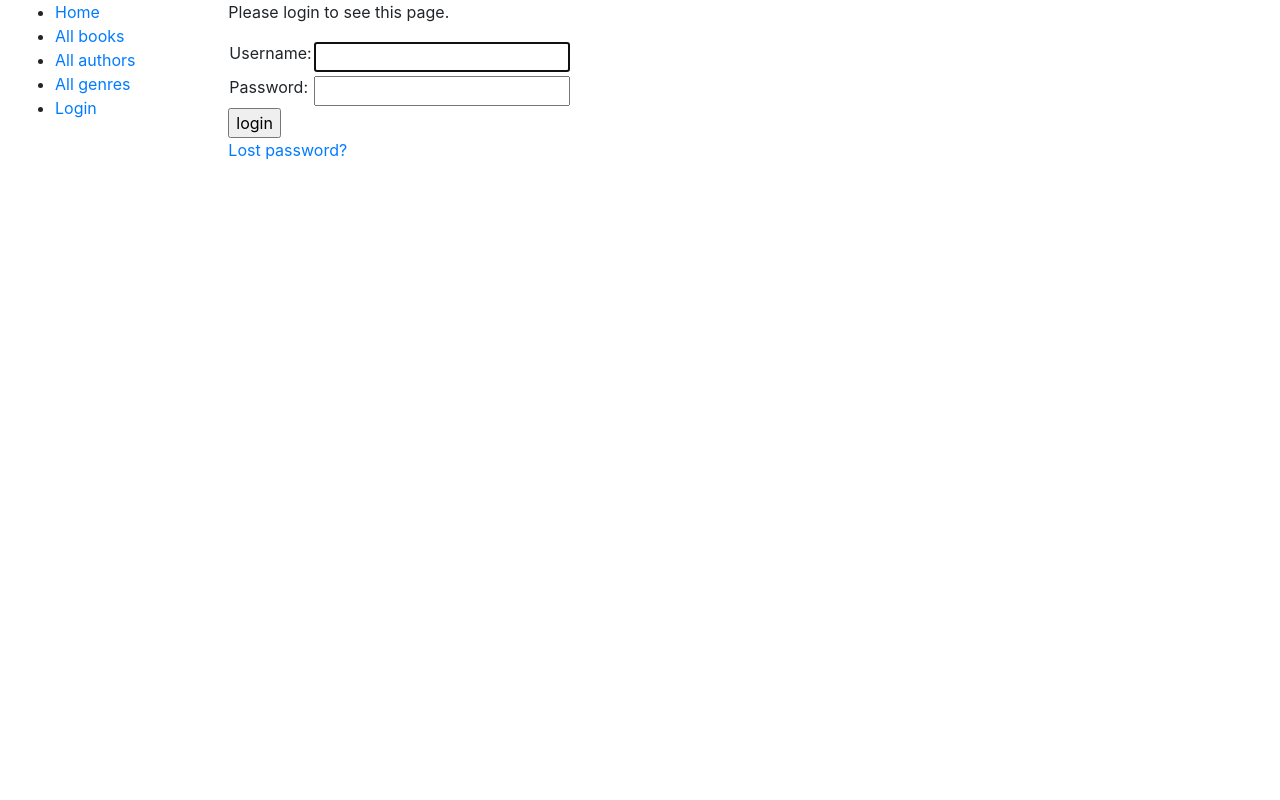
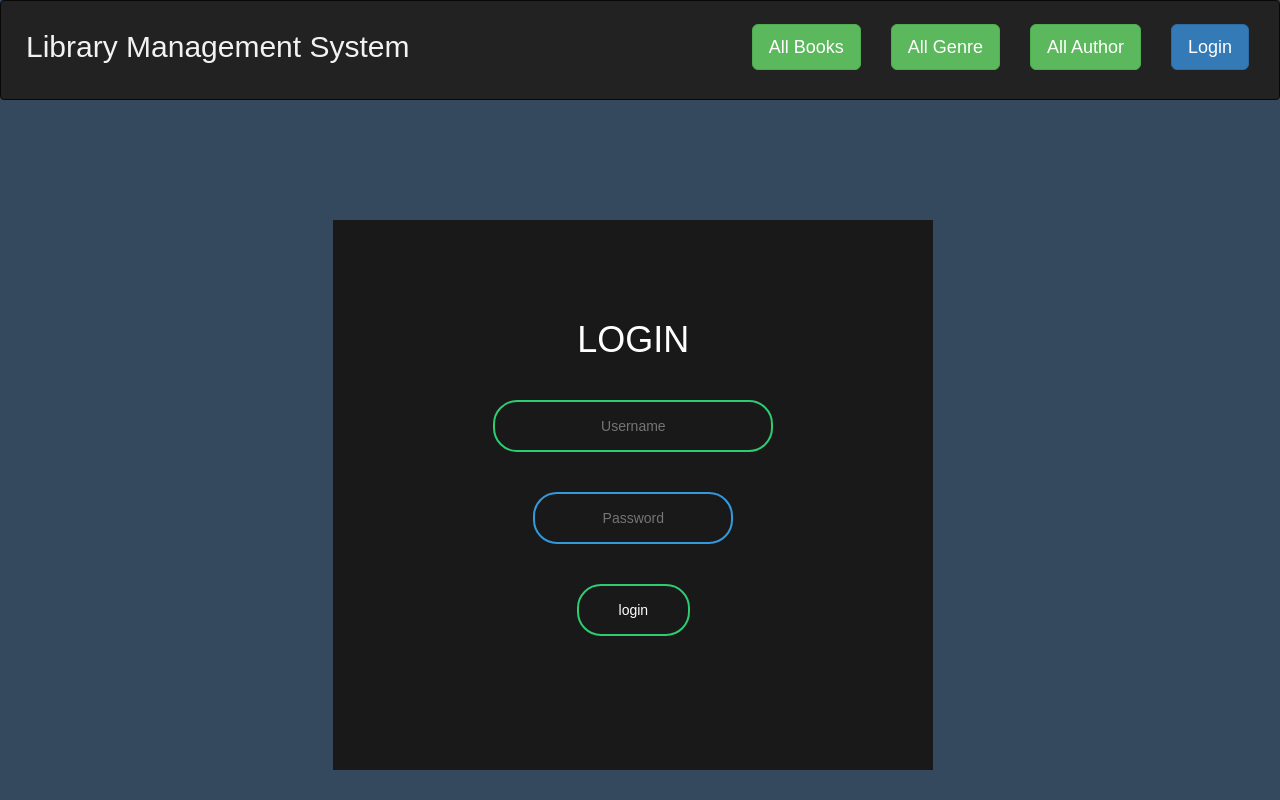
Before and after one commit to akashagg30/library-management-system, a Django app: page /accounts/login/?next=/catalog/mybooks/ in a window 1280 px wide. Run offline with Django 3.2, Linux system fonts and the light colour scheme; some libraries are stand-ins or nearby versions.

Commit message:
added login page and nav bar

```diff
--- a/catalog/models.py
+++ b/catalog/models.py
@@ -4,11 +4,14 @@ import uuid # Required for unique book instances
 from django.contrib.auth.models import User
 from datetime import date
 
+def user_avatar_path(instance, filename):
+    return 'user_{0}/avatar/{1}'.format(instance.id, filename)
 
 # Create your models here.
 class Student(models.Model):
     user = models.OneToOneField(User, on_delete=models.CASCADE)
     roll_no=models.IntegerField()
+    avatar = models.ImageField(upload_to=user_avatar_path)
 
 
 
--- /dev/null
+++ b/catalog/static/css/style-login.css
@@ -0,0 +1,89 @@
+body
+{
+	margin:0;
+	padding:0;
+	font-family: sans-serif;
+    background: #34495e;
+
+}
+.box{
+	margin:100px ;
+	width: 600px;
+	height:550px;
+	padding: 80px;
+	position: absolute;
+	top: 50%;
+	left:50%;
+	transform: translate( -50%,0%);
+	background: #191919;
+	text-align: center;
+}
+.box h1{
+	color: white;
+	text-transform: uppercase;
+	font-weight: 500;
+}
+.box input[type="text"],.box input[type="password"]{
+	border:0;
+	background: none;
+	display: block;
+	margin: 40px auto;
+	text-align: center;
+	border: 2px solid #3498db;
+	padding: 14px 20px;
+	width: 200px;
+	outline: none;
+	color: white;
+	border-radius: 24px;
+	transition:0.25s;
+}
+.box input[type="text"]:focus,.box input[type="password"]:focus{
+	width:280px;
+	border-color:#2ecc71;
+}
+.box input[type="submit"]
+{
+	border:0;
+	background: none;
+	display: block;
+	margin: 20px auto;
+	text-align: center;
+	border: 2px solid #2ecc71;
+	padding: 14px 40px;
+	outline: none;
+	color: white;
+	border-radius: 24px;
+	transition:0.25s;
+	cursor: pointer;
+}
+.box input[type="submit"]:hover
+{
+
+	background: #2ecc71;
+
+}
+
+
+@media (min-width:320px) { .container{
+width: 320px;
+}}
+
+@media (min-width:481px) { .container{
+width: 481px;
+}}
+
+@media (min-width:641px) { .container{
+width: 641px;
+}}
+
+@media (min-width:961px) { .container{
+width: 961px;
+}}
+
+@media (min-width:1000px) { .container{
+width: 1000px;
+}}
+@media (max-width: 481px) {
+.box{
+width: 100%;
+}
--- a/catalog/templates/base_generic.html
+++ b/catalog/templates/base_generic.html
@@ -2,33 +2,103 @@
 <html lang="en">
 <head>
 	{% block title %}<title>Local Library</title>{% endblock %}
+	<meta name="viewport" content="width=device-width, initial-scale=1">
+	<title>Bootstrap Example</title>
 	<meta charset="utf-8">
 	<meta name="viewport" content="width=device-width, initial-scale=1">
-  <link rel="stylesheet" href="https://stackpath.bootstrapcdn.com/bootstrap/4.1.3/css/bootstrap.min.css" integrity="sha384-MCw98/SFnGE8fJT3GXwEOngsV7Zt27NXFoaoApmYm81iuXoPkFOJwJ8ERdknLPMO" crossorigin="anonymous">
+	<link rel="stylesheet" href="https://maxcdn.bootstrapcdn.com/bootstrap/3.4.1/css/bootstrap.min.css">
+	<script src="https://ajax.googleapis.com/ajax/libs/jquery/3.4.1/jquery.min.js"></script>
+	<script src="https://maxcdn.bootstrapcdn.com/bootstrap/3.4.1/js/bootstrap.min.js"></script>
+	<style>
+		body {
+			margin: 0;
+			font-family: Arial, Helvetica, sans-serif;
+		}
+		#body1 {
+			width: 100%;
+			height: 100%;
+		}
+		.topnav {
+
+			background-color: #000;
+		}
+
+		.topnav a {
+			float: left;
+			color: #f2f2f2;
+			text-align: center;
+			padding: 25px 10px 30px;
+			text-decoration: none;
+			font-size: 30px;
+		}
+
+		.topnav a:hover {
+			background-color: #ddd;
+			color: black;
+		}
+
+		.topnav a.active {
+			background-color: #4CAF50;
+			color: white;
+		}
+
+		.topnav-right {
+			float: right;
+		}
+	</style>
+	<!--<link rel="stylesheet" href="https://stackpath.bootstrapcdn.com/bootstrap/4.1.3/css/bootstrap.min.css" integrity="sha384-MCw98/SFnGE8fJT3GXwEOngsV7Zt27NXFoaoApmYm81iuXoPkFOJwJ8ERdknLPMO" crossorigin="anonymous">-->
 	<!-- Add additional CSS in static file -->
-  {% load static %}
-  <link rel="stylesheet" href="{% static 'css/styles.css' %}">
+	{% block css %}{% endblock %}
 </head>
 <body>
 	<div class="container-fluid">
 		<div class="row">
-      <div class="col-sm-2">
+			<!-- <div class="col-sm-2"> -->
 			{% block sidebar %}
-        <ul class="sidebar-nav">
-          <li><a href="{% url 'index' %}">Home</a></li>
-          <li><a href="{% url 'books' %}">All books</a></li>
-          <li><a href="{% url 'author' %}">All authors</a></li>
-          <li><a href="{% url 'genre' %}">All genres</a></li>
+			</ul>
+			<div id="body1">
+				<nav class="navbar navbar-inverse">
+					<div class="container-fluid">
+						<div class="topnav">
+							<a href="{% url 'index' %}">Library Management System</a>
+
+							<div class="topnav-right">
+								<ul class="nav navbar-nav">
+									<li><a href="{% url 'books' %}"><button class="btn btn-success btn-lg navbar-btn">All Books</button></a></li>
+									<li><a href="{% url 'genre' %}"><button class="btn btn-success btn-lg navbar-btn">All Genre</button></a></li>
+									<li><a href="{% url 'author' %}"><button class="btn btn-success btn-lg navbar-btn">All Author</button></a></li>
 									{% if user.is_authenticated %}
-            <li>User: {{ user.get_username }}</li>
+									<li>
+										<div class="btn-group" style="margin: 22px;">
+											<button type="button" class="btn btn-success btn-lg">My Borrowed</button>
+											<button type="button" class="btn btn-success btn-lg dropdown-toggle" data-toggle="dropdown">
+												<span class="caret"></span>
+											</button>
+											<ul class="dropdown-menu" role="menu">
 												<li><a href="{% url 'my-borrowed' %}">My Borrowed</a></li>
-            <li><a href="{% url 'logout'%}?next={{request.path}}">Logout</a></li>
+												<li><a href="#">option b</a></li>
+												<li><a href="#">option c</a></li>
+												<li><a href="#">option d</a></li>
+											</ul>
+										</div>
+									</li>
+									{% endif %}
+									{% if user.is_authenticated %}
+									<li><a href="{% url 'logout'%}?next={{request.path}}"><button class="btn btn-primary btn-lg navbar-btn">Logout</button></a></li>
 									{% else %}
-            <li><a href="{% url 'login'%}?next={{request.path}}">Login</a></li>
+									<li><a href="{% url 'login'%}?next={{request.path}}"><button class="btn btn-primary btn-lg navbar-btn">Login</button></a></li>
 									{% endif %}
 								</ul>
+							</div>
+						</div>
+					</div>
+				</nav>
+			</div>
 			{% endblock %}
-      </div>
+			<!-- </div> -->
+      <!--<div class='dp'>
+      		<img src="{{ user.avatar }}" alt="temp">
+      	</div>-->
       	<div class="col-sm-10 ">
       		{% block content %}{% endblock %}
       	</div>
--- a/catalog/views.py
+++ b/catalog/views.py
@@ -5,6 +5,8 @@ from django.shortcuts import render, get_object_or_404
 from django.http import HttpResponseRedirect
 from django.urls import reverse
 from django.contrib.auth.mixins import LoginRequiredMixin
+
+#source /media/ghost38o/data/work/projects/django/virenv/bin/activate
 
 # Create your views here.
 from catalog.models import Book, Author, BookInstance, Genre
--- a/templates/registration/login.html
+++ b/templates/registration/login.html
@@ -1,37 +1,28 @@
+
+
 {% extends "base_generic.html" %}
 
-{% block content %}
-
-  {% if form.errors %}
-    <p>Your username and password didn't match. Please try again.</p>
-  {% endif %}
-
-  {% if next %}
-    {% if user.is_authenticated %}
-      <p>Your account doesn't have access to this page. To proceed,
-      please login with an account that has access.</p>
-    {% else %}
-      <p>Please login to see this page.</p>
-    {% endif %}
-  {% endif %}
-
-  <form method="post" action="{% url 'login' %}">
-    {% csrf_token %}
-    <table>
-      <tr>
-        <td>{{ form.username.label_tag }}</td>
-        <td>{{ form.username }}</td>
-      </tr>
-      <tr>
-        <td>{{ form.password.label_tag }}</td>
-        <td>{{ form.password }}</td>
-      </tr>
-    </table>
-    <input type="submit" value="login" />
-    <input type="hidden" name="next" value="{{ next }}" />
-  </form>
-
-  {# Assumes you setup the password_reset view in your URLconf #}
-  <p><a href="{% url 'password_reset' %}">Lost password?</a></p>
+{% block css %}
+{% load static %}
+<link rel="stylesheet" href="{% static 'css/style-login.css' %}">
 
 {% endblock %}
+
+{% block content %}
+<div class="container" class="box">
+  <form class="box" action="{% url 'login' %}" method="post">
+    {% csrf_token %}
+    <h1>Login</h1>
+    <form method="post" action="">
+      {{ form.username }}
+      {{ form.password }}
+      <input type="submit" value="login" />
+      <input type="hidden" name="next" value="{{ next }}" />
+    </form>
+  </div>
+  <script type="text/javascript">
+    document.getElementById('id_username').placeholder='Username'
+    document.getElementById('id_password').placeholder='Password'
+  </script>
+
+  {% endblock %}
```
Also changed, not shown: templates/registration/login1.html (added, +18 -0 lines), templates/registration/style.css (added, +62 -0 lines), catalog/migrations/0007_student_avatar.py (added), db.sqlite3, user_2/avatar/Screenshot_20200124_010029.png (added). Lines whose indentation alone changed are shown as unchanged.
